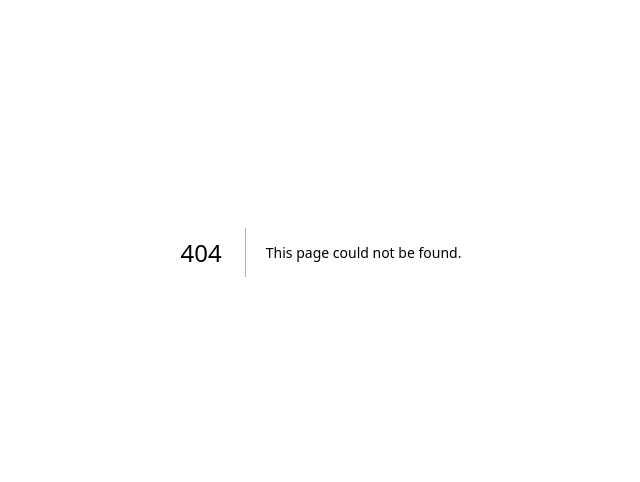
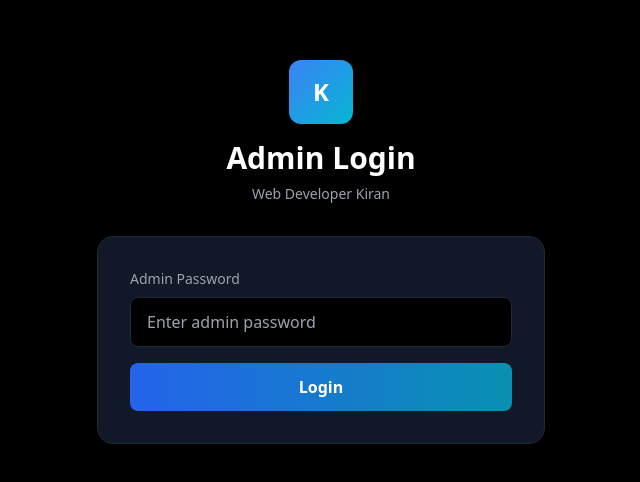
Before and after one commit to Mrkiranind/WEB-DEVELOPER-KIRAN, a Next.js app: page /admin/login in a window 1280 px wide. Before the commit this address had no page. Shown: the part 148-630 px from the top of the page, without its empty margins (319-959 px from the left). Built offline with nearby package versions, Linux system fonts and the light colour scheme.

Commit message:
Add Admin Login component with password handling

```diff
--- /dev/null
+++ b/src/app/admin/login/page.js
@@ -0,0 +1,76 @@
+"use client";
+
+import { useState } from "react";
+import { useRouter } from "next/navigation";
+
+export default function AdminLogin() {
+  const router = useRouter();
+  const [password, setPassword] = useState("");
+  const [loading, setLoading] = useState(false);
+  const [error, setError] = useState("");
+
+  const handleSubmit = async (e) => {
+    e.preventDefault();
+    setLoading(true);
+    setError("");
+
+    const res = await fetch("/api/admin/login", {
+      method: "POST",
+      headers: { "Content-Type": "application/json" },
+      body: JSON.stringify({ password }),
+    });
+
+    const data = await res.json();
+
+    if (data.success) {
+      document.cookie = `admin_token=${data.token}; path=/; max-age=86400`;
+      router.push("/admin");
+    } else {
+      setError("Galat password!");
+      setLoading(false);
+    }
+  };
+
+  return (
+    <main className="min-h-screen bg-black text-white flex items-center justify-center px-6">
+      <div className="max-w-md w-full">
+        <div className="text-center mb-8">
+          <div className="w-16 h-16 mx-auto mb-4 rounded-xl bg-gradient-to-br from-blue-500 to-cyan-500 flex items-center justify-center font-bold text-2xl">
+            K
+          </div>
+          <h1 className="text-3xl font-bold mb-2">Admin Login</h1>
+          <p className="text-gray-400 text-sm">Web Developer Kiran</p>
+        </div>
+
+        <form
+          onSubmit={handleSubmit}
+          className="bg-gray-900 border border-gray-800 rounded-2xl p-8 space-y-4"
+        >
+          <div>
+            <label className="text-sm text-gray-400 mb-2 block">
+              Admin Password
+            </label>
+            <input
+              type="password"
+              required
+              value={password}
+              onChange={(e) => setPassword(e.target.value)}
+              placeholder="Enter admin password"
+              className="w-full bg-black border border-gray-800 focus:border-blue-500 outline-none px-4 py-3 rounded-lg transition"
+            />
+          </div>
+
+          {error && <p className="text-red-400 text-sm">{error}</p>}
+
+          <button
+            type="submit"
+            disabled={loading}
+            className="w-full bg-gradient-to-r from-blue-600 to-cyan-600 hover:from-blue-700 hover:to-cyan-700 py-3 rounded-lg font-semibold transition disabled:opacity-50"
+          >
+            {loading ? "Checking..." : "Login"}
+          </button>
+        </form>
+      </div>
+    </main>
+  );
+}
```
